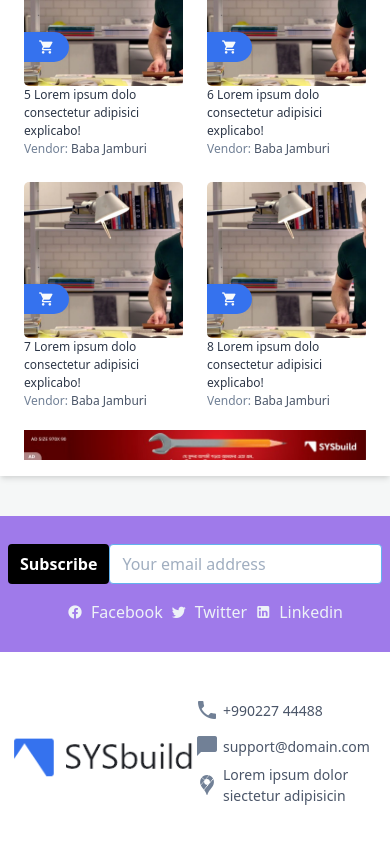
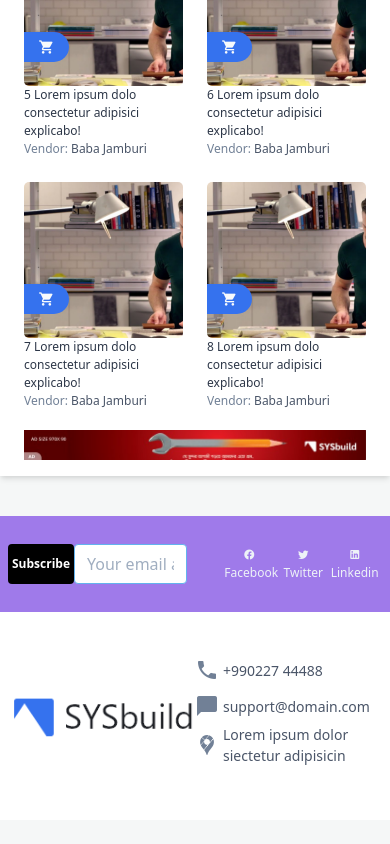
Before and after one commit to allImran/vue-tail-shop, a Vue app: page / in a window 390 px wide. Shown: the part 4801-5645 px from the top of the page. After the commit the page ends 5621 px from the top, so only its background shows below. Built offline with nearby package versions, Linux system fonts and the light colour scheme.

Commit message:
footer middle respponsive update

```diff
--- a/src/components/molecule/footer/FooterMiddle.vue
+++ b/src/components/molecule/footer/FooterMiddle.vue
@@ -12,16 +12,16 @@
 				</div>
 			</div>
 
-			<div class="w-full sm:w-2/4 lg:w-5/12 flex items-center">
+			<div class="w-1/2 sm:w-2/4 lg:w-5/12 flex items-center">
 				<div class="flex w-full p-2 items-center">
           <button
-              class="bg-black rounded text-white font-bold hover:bg-blue-800 focus:outline-none px-3 h-10 xl:hidden lg:hidden md:hidden sm:block">
+              class="bg-black rounded text-white font-bold hover:bg-blue-800 focus:outline-none text-xs md:text-base px-1 sm:px-3 h-10 xl:hidden lg:hidden md:hidden sm:block">
             Subscribe
           </button>
 
 					<input
 						placeholder="Your email address"
-						class="hover:bg-white border-solid border border-blue-400 rounded focus:border-blue-400 focus:outline-none w-full h-10 px-3" type="text">
+						class="hover:bg-white border-solid border border-blue-400 rounded focus:border-blue-400 focus:outline-none w-3/4 sm:w-full h-10 px-3" type="text">
 					<button
 						class="bg-blue-700 rounded text-white font-bold hover:bg-blue-800 focus:outline-none px-3 h-10 hidden md:block lg:hidden xl:block">
 						Subscribe
@@ -29,18 +29,18 @@
 				</div>
 			</div>
 
-			<div class="w-full sm:w-2/4 lg:w-3/12 flex items-center pl-5">
+			<div class="w-1/2 sm:w-2/4 lg:w-3/12 flex items-center pl-5">
 				<div class="flex w-full p-2 items-center justify-center">
-					<a href="" class="text-gray-200 text-center sm:text-xs md:text-base">
-						<span class="mdi  mdi-facebook mr-2"></span>
+					<a href="" class="text-gray-200 text-center text-xs md:text-base">
+						<span class="mdi  mdi-facebook mr-1 sm:mr-2"></span>
 						<span>Facebook</span>
 					</a>
-					<a href="" class="text-gray-200 text-center sm:text-xs md:text-base">
-						<span class="mdi mdi-twitter mr-2 ml-2 md:ml-0"></span>
+					<a href="" class="text-gray-200 text-center text-xs md:text-base">
+						<span class="mdi mdi-twitter mr-1 sm:mr-2 ml-1 sm:ml-2 md:ml-0"></span>
 						<span>Twitter</span>
 					</a>
-					<a href="" class="text-gray-200 text-center sm:text-xs md:text-base">
-						<span class="mdi mdi-linkedin mr-2 ml-2 md:ml-0"></span>
+					<a href="" class="text-gray-200 text-center text-xs md:text-base">
+						<span class="mdi mdi-linkedin mr-1 sm:mr-2 ml-1 sm:ml-2 md:ml-0"></span>
 						<span>Linkedin</span>
 					</a>
 				</div>
```
